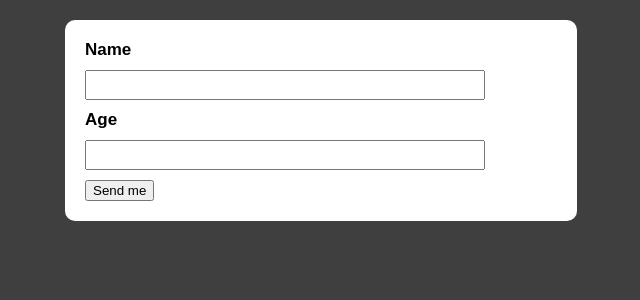
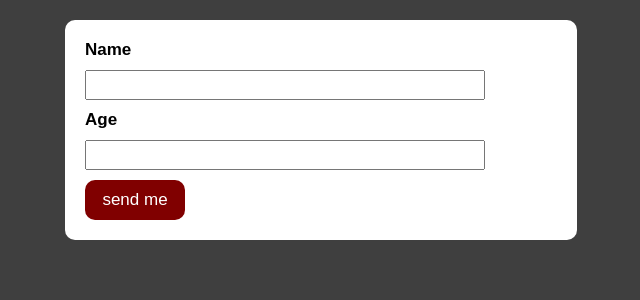
Before and after one commit to MahsumaRezai/Data_vaildation, a JavaScript app: page / in a window 1280 px wide. Shown: the top 300 px of the page, without its empty margins (319-959 px from the left). Built offline with nearby package versions, Linux system fonts and the light colour scheme.

Commit message:
work on btn section

```diff
--- a/src/componets/AddUser/AddUser.js
+++ b/src/componets/AddUser/AddUser.js
@@ -1,3 +1,4 @@
+import Button from "../UI/Button";
 import Card from "../UI/Card";
 import classes from './AddUser.module.css'
 
@@ -9,7 +10,7 @@ const AddUser = () => {
                 <input type="text" className={classes.input}></input>
                 <label htmlFor="Name" className={classes.label} >Age</label>
                 <input type="number " className={classes.input}></input>
-                <button>Send me</button>
+                <Button>send me</Button>
 
             </form>
         </Card>
--- /dev/null
+++ b/src/componets/UI/Button.js
@@ -0,0 +1,7 @@
+import classes from './Button.module.css'
+const Button = (props) => {
+    return (
+        <button className={classes.btn} type={props.type || 'button'} onClick={props.onClick}>{props.children}</button>
+    )
+}
+export default Button;
--- /dev/null
+++ b/src/componets/UI/Button.module.css
@@ -0,0 +1,9 @@
+.btn {
+    background: maroon;
+    color: white;
+    font-size: 17px;
+    border: none;
+    border-radius: 10px;
+    width: 100px;
+    height: 40px;
+}
```
